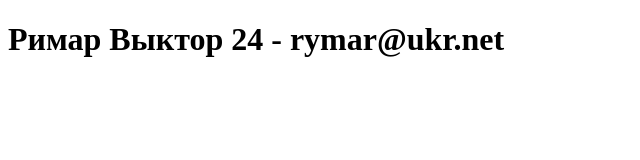
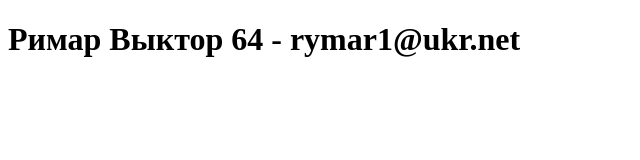
Before and after one commit to rymar30/rymar30.github.io, a plain HTML site: page index.html in a window 1280 px wide. Shown: the whole page, without its empty margins (0-640 px from the left). Drawn offline with Linux system fonts and the light colour scheme.

Commit message:
rymar64 - 1

```diff
--- a/index.html
+++ b/index.html
@@ -8,7 +8,7 @@
 </head>
 <body>
     <h1>
-        Римар Выктор 24 - rymar@ukr.net
+        Римар Выктор 64 - rymar1@ukr.net
     </h1>
 </body>
 </html>
```
